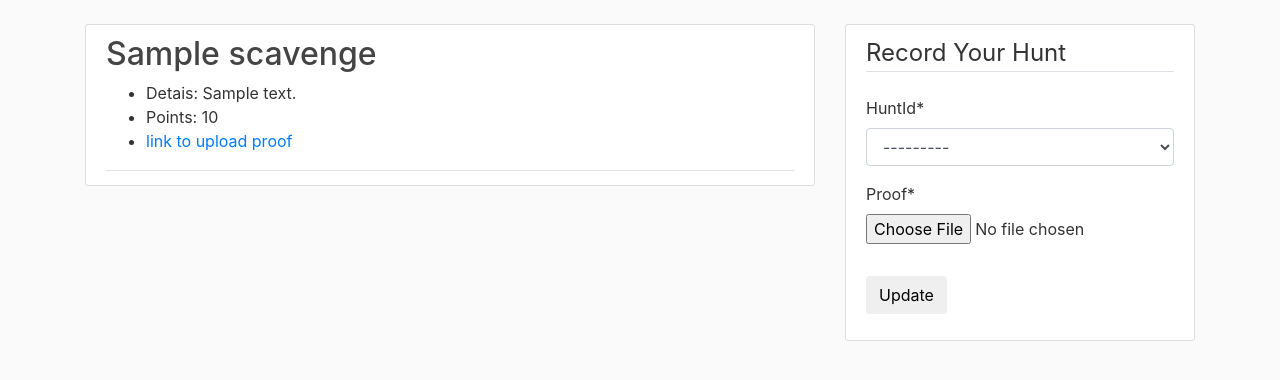
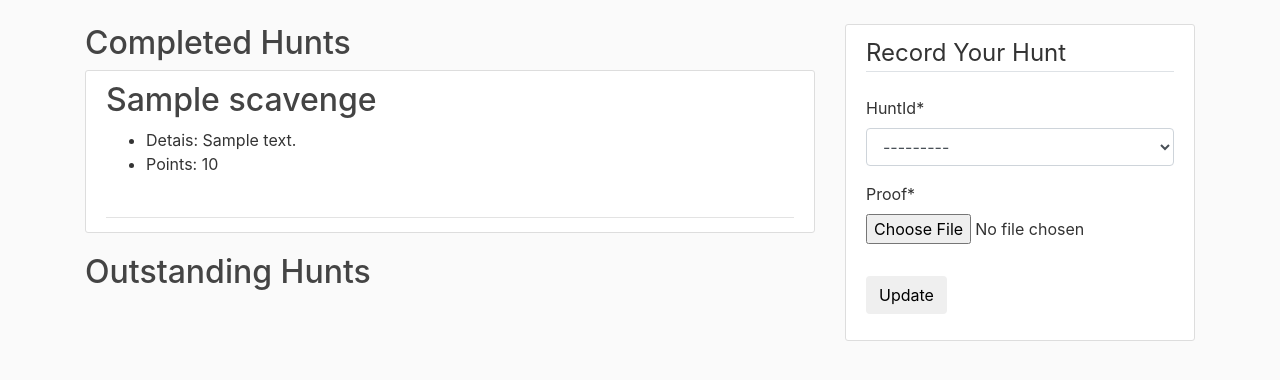
Before and after one commit to PaulBeauvais/matt52, a Django app: page /scavenges/ in a window 1280 px wide. Shown: the part 56-436 px from the top of the page. Run offline with Django 3.2, Linux system fonts and the light colour scheme; a user stored in the database is signed in; tables that the repository leaves empty hold one stand-in row (values such as "Sample post"); some libraries are stand-ins or nearby versions.

Commit message:
stuff and things

```diff
--- a/matt52/birthdayhunt/templates/birthdayhunt/scavenges.html
+++ b/matt52/birthdayhunt/templates/birthdayhunt/scavenges.html
@@ -2,6 +2,21 @@
 {% load crispy_forms_tags %}
 
 {% block content %}
+    <h2>Completed Hunts</h2>
+    {% for hunt in completed_hunts %}
+        <article class="media content-section">
+            <div class="media-body">
+                <div class="article-metadata">
+                        <h2 class="article-title"> {{ hunt.Title }}</h2>
+                        <ul>
+                            <li>Detais: {{ hunt.Description }}</li>
+                            <li>Points: {{ hunt.Points }}</li>
+                            <img src="{{ hunt.proof.url }}">
+                        </ul>
+                    </p>
+        </article>
+    {% endfor %}
+    <h2>Outstanding Hunts</h2>
     {% for hunt in hunts %}
         <article class="media content-section">
             <div class="media-body">
@@ -10,7 +25,6 @@
                         <ul>
                             <li>Detais: {{ hunt.Description }}</li>
                             <li>Points: {{ hunt.Points }}</li>
-                            <li><a href="#">link to upload proof</a></li>
                         </ul>
                     </p>
         </article>
--- a/matt52/birthdayhunt/views.py
+++ b/matt52/birthdayhunt/views.py
@@ -1,10 +1,11 @@
 from django.shortcuts import render
-from .models import scavenges
+from .models import scavenges, complete_scavenges
 from django.shortcuts import render, redirect
 from django.contrib import messages
 from .forms import huntCompletionForm
 from django.contrib.auth.decorators import login_required
 from django.contrib.auth.models import User
+from django.db.models import Q
 
 # Create your views here.
 
@@ -30,7 +31,8 @@
 
     context = {
         'c_form': c_form,
-        'hunts': scavenges.objects.all()
+        'completed_hunts': scavenges.objects.filter(complete_scavenges__user=request.user),
+        'hunts': scavenges.objects.filter(~Q(complete_scavenges__user=request.user))
     }
 
     return render(request,'birthdayhunt/scavenges.html', context)
```
Also changed, not shown: matt52/media/proof_pics/IMG_0052.JPG (deleted), matt52/media/proof_pics/IMG_0052_1IZOXZH.JPG (deleted), matt52/media/proof_pics/IMG_0052_LyAeWaK.JPG (deleted), matt52/media/proof_pics/IMG_0052_ulGK0qz.JPG (deleted).
